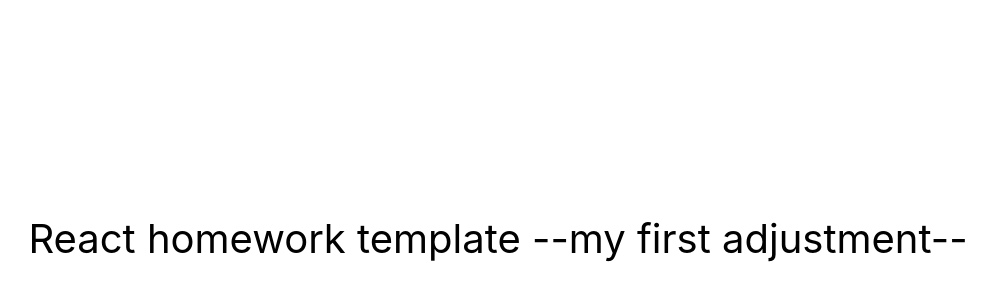
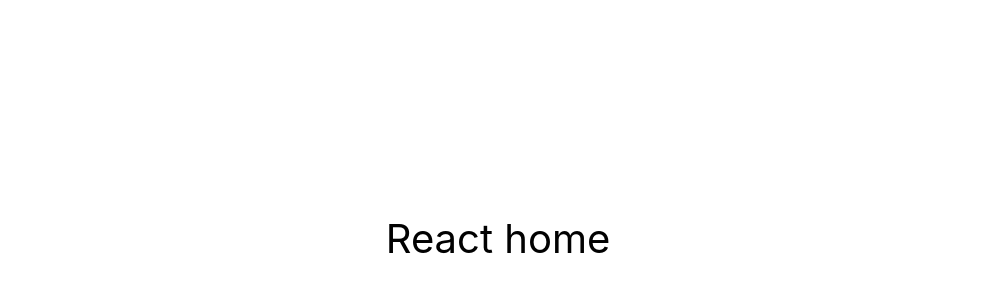
Before and after one commit to ellat99/hw-1, a React (Create React App) app: page / in a window 1280 px wide. Shown: the part 162-462 px from the top of the page, without its empty margins (142-1138 px from the left). Built offline with nearby package versions, Linux system fonts and the light colour scheme.

Commit message:
incercare in gh-pages

```diff
--- a/src/components/App.jsx
+++ b/src/components/App.jsx
@@ -10,7 +10,7 @@ export const App = () => {
         color: '#010101',
       }}
     >
-      React homework template --my first adjustment--
+      React home
     </div>
   );
 };
```
